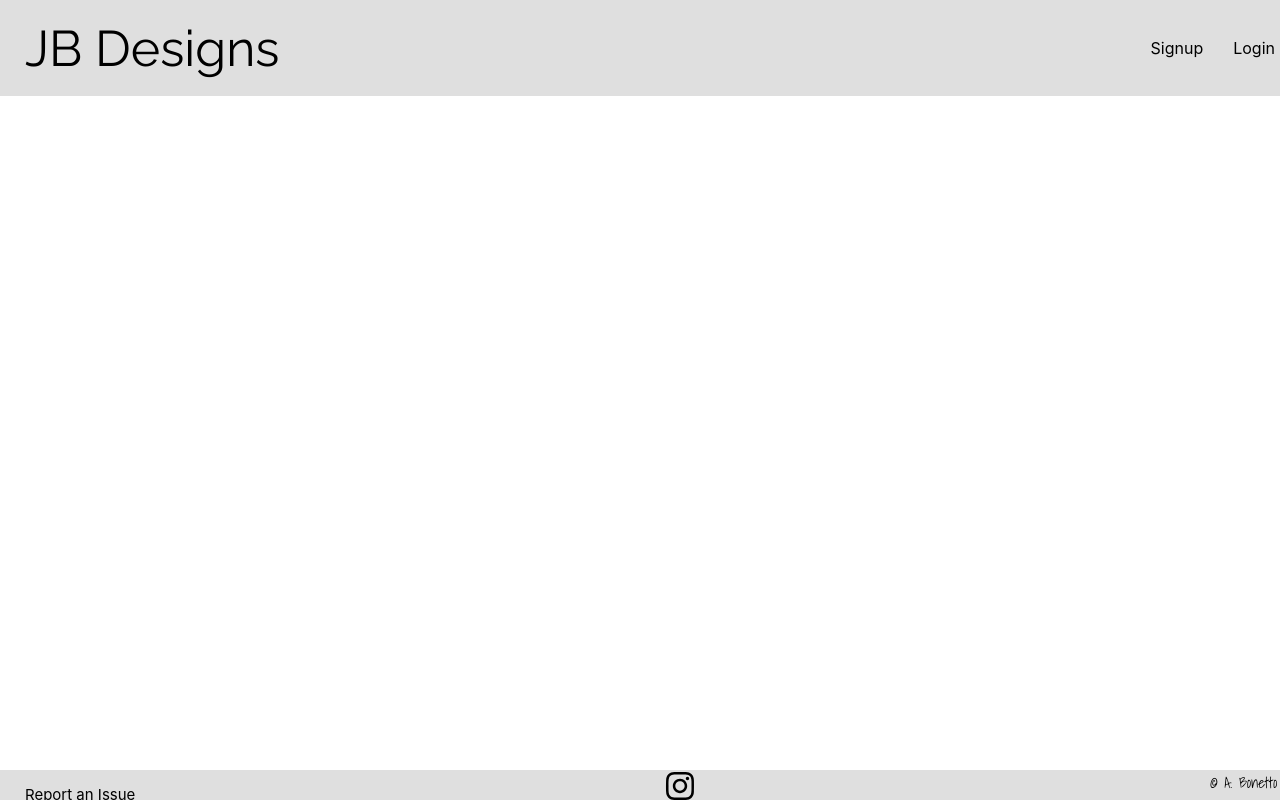
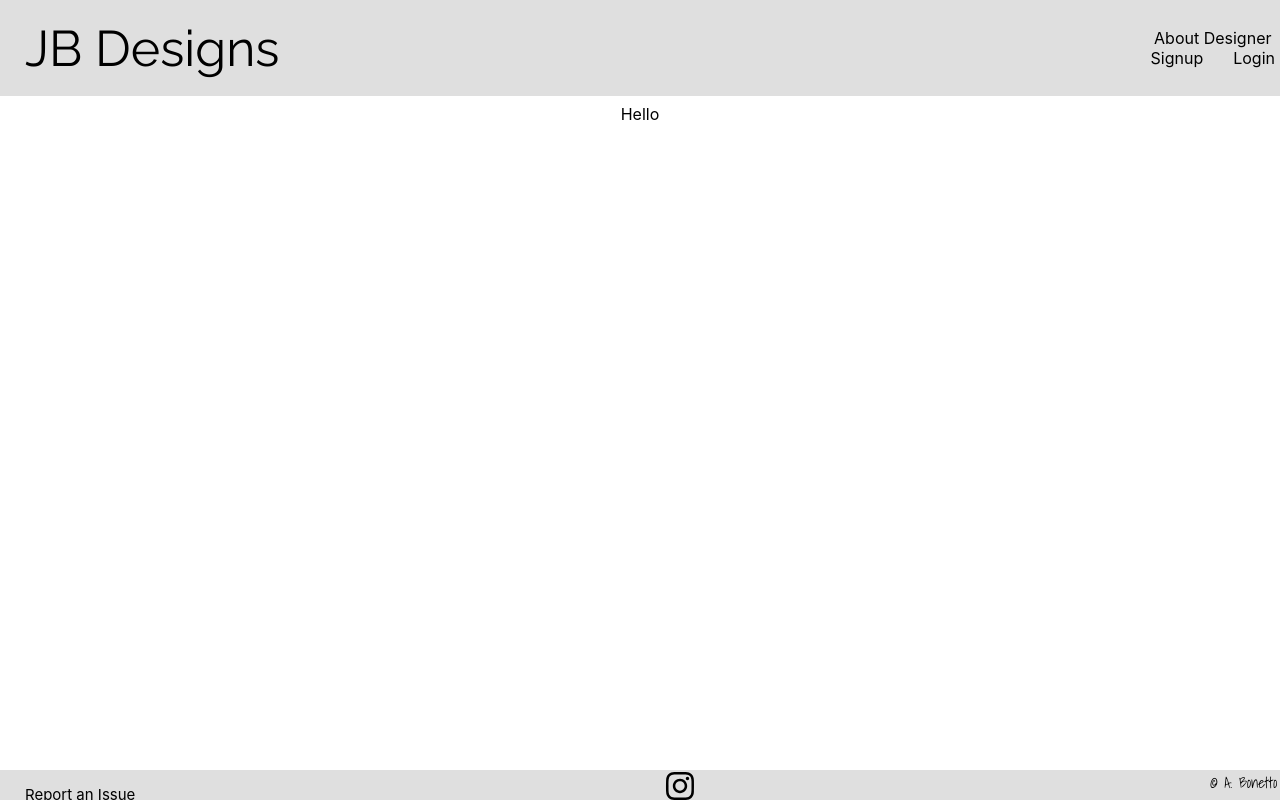
Before and after one commit to ambonetto/Project-4-Frontend, a React (Create React App) app in the folder shirts-frontend/: page /aboutdesigner in a window 1280 px wide. Built offline with nearby package versions, Linux system fonts and the light colour scheme.

Commit message:
Initial Set up

```diff
--- a/shirts-frontend/src/App.css
+++ b/shirts-frontend/src/App.css
@@ -92,7 +92,7 @@ button:last-of-type{
   flex-flow: column;
 }
 
-.profileContainer {
+.container {
   margin-top: 13vh;
 }
 
--- a/shirts-frontend/src/App.js
+++ b/shirts-frontend/src/App.js
@@ -20,6 +20,9 @@ import Homepage from './components/Homepage/Homepage';
 
 // import Profile Container
 import ProfileContainer from './components/MyAccount/ProfileContainer';
+
+// import About Design Container
+import AboutDesignContainer from './components/AboutDesigner/AboutDesignerContainer';
 
 // import Footer
 import Footer from './components/Footer';
@@ -96,6 +99,7 @@ class App extends Component {
         <header>
           <Link className="title" to="/">JB Designs</Link>
           <nav>
+            <Link to="/aboutdesigner">About Designer</Link>
             {!this.state.currentUser ?
               <div>
                 <Link to="/signup">Signup</Link>
@@ -125,6 +129,9 @@ class App extends Component {
               userId={this.state.currentUser.id}
             />
           }} />
+          <Route path="/aboutdesigner" render={() => {
+            return <AboutDesignContainer />
+          }} />
         </Switch>
         <Footer />
       </div>
--- /dev/null
+++ b/shirts-frontend/src/components/AboutDesigner/AboutDesignerContainer.js
@@ -0,0 +1,15 @@
+// import React
+import React from 'react';
+
+// function base
+//  displaying information about the designer
+const AboutDesignerContainer = () => {
+    return (
+        <div className="container">
+            Hello
+        </div>
+    )
+}
+
+// export About Design Container
+export default AboutDesignerContainer;
--- a/shirts-frontend/src/components/MyAccount/Profile.js
+++ b/shirts-frontend/src/components/MyAccount/Profile.js
@@ -36,7 +36,7 @@ class Profile extends Component {
 
     render() {
         return (
-            <div className="profileContainer">
+            <div className="container">
                 <h1>My Account</h1>
                 <form onSubmit={(e) => this.props.updateProfile(e, this.props.userId, this.state)}>
                     <label>Name: </label>
--- a/shirts-frontend/src/components/MyAccount/ProfileContainer.js
+++ b/shirts-frontend/src/components/MyAccount/ProfileContainer.js
@@ -46,7 +46,7 @@ class ProfileContainer extends Component {
 
     render() {
         return (
-            <div className="profileContainer">
+            <div className="container">
             <h1>My Account</h1>
             <Profile
                 currentUser={this.props.currentUser}
--- a/shirts-frontend/src/services/api_helper.js
+++ b/shirts-frontend/src/services/api_helper.js
@@ -3,7 +3,7 @@ import axios from 'axios';
 
 const api = axios.create({
     // heroku is replacing the localhost:3001
-    baseURL: "https://fierce-chamber-94727.herokuapp.com/"
+    baseURL: "https://fierce-chamber-94727.herokuapp.com"
 })
 
 // ========================== AUTH =========================== \\
@@ -13,7 +13,7 @@ const api = axios.create({
 export const signupUser = async (signupData) => {
     const resp = await api.post('/auth/signup', signupData);
     localStorage.setItem('authToken', resp.data.token);
-    api.defaults.headers.common.authorization = `${resp.data.token}`
+    api.defaults.headers.common.authorization = `${resp.data.token}`;
     return resp.data.user;
 }
 
```
Also changed, not shown: 4 other files (tests, documents, lock files or other folders).
